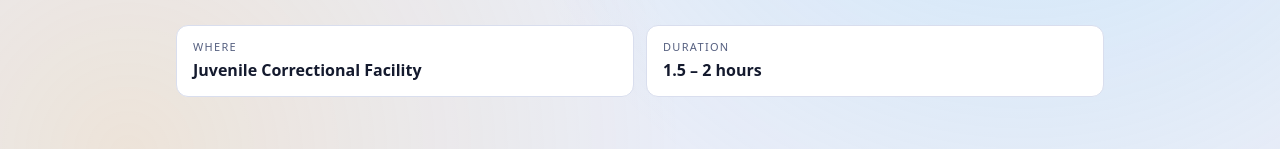
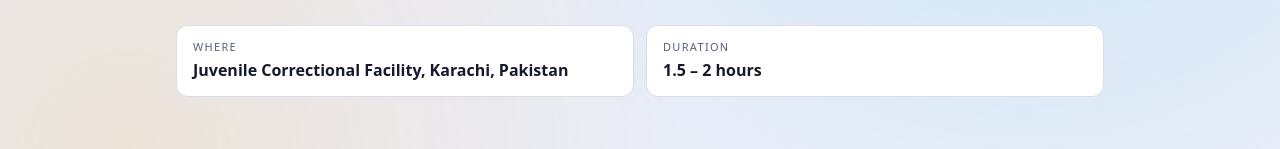
Before and after one commit to hamzahanif2210/physics-in-juvenile, a plain HTML site: page index.html in a window 1280 px wide. Shown: the part 284-433 px from the top of the page. Drawn offline with Linux system fonts and the light colour scheme.

Commit message:
Add Karachi, Pakistan to venue
Co-Authored-By: Claude Sonnet 5 <noreply@anthropic.com>

```diff
--- a/index.html
+++ b/index.html
@@ -78,7 +78,7 @@
     <h1>Physics in <span>Juvenile</span></h1>
     <p class="tag">A science awareness and motivational session for young residents, bringing atoms, medicine and the quantum world into the room.</p>
     <div class="chips">
-      <div class="chip"><small>Where</small><b>Juvenile Correctional Facility</b></div>
+      <div class="chip"><small>Where</small><b>Juvenile Correctional Facility, Karachi, Pakistan</b></div>
       <div class="chip"><small>Duration</small><b>1.5 – 2 hours</b></div>
     </div>
   </div>
```
